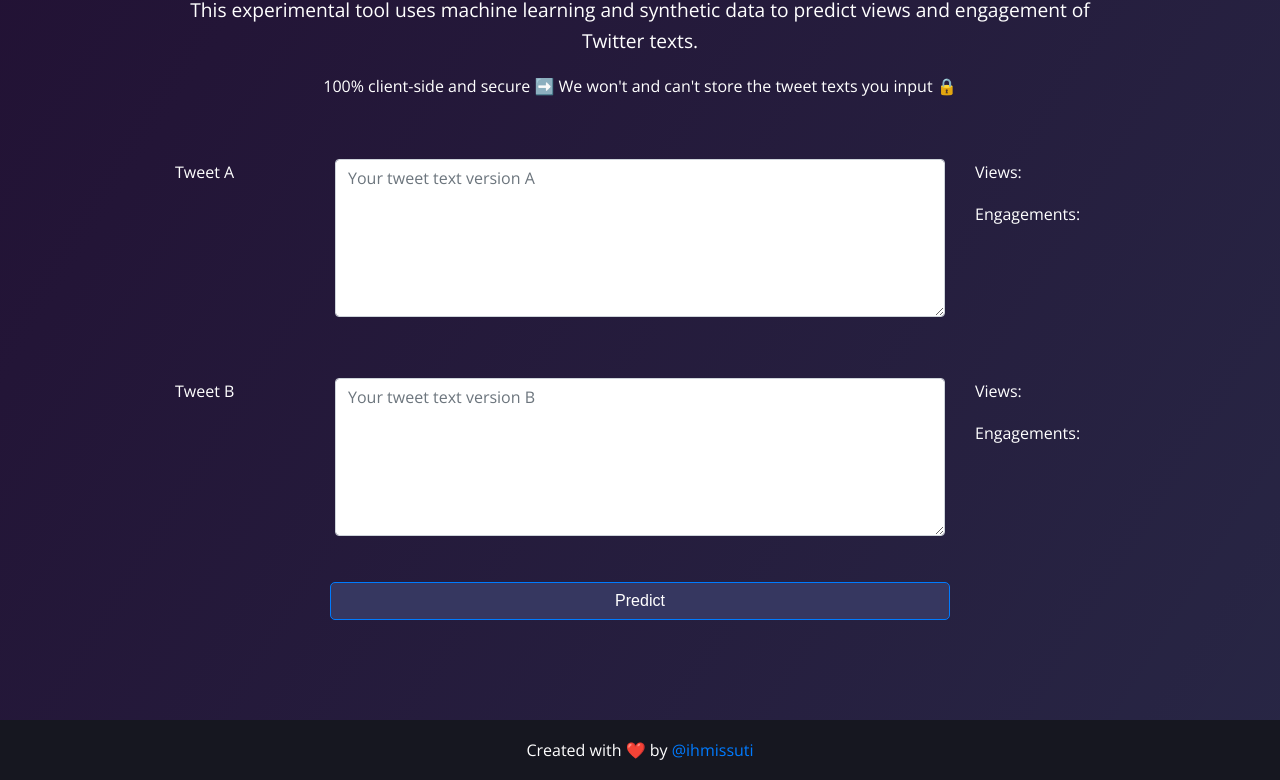
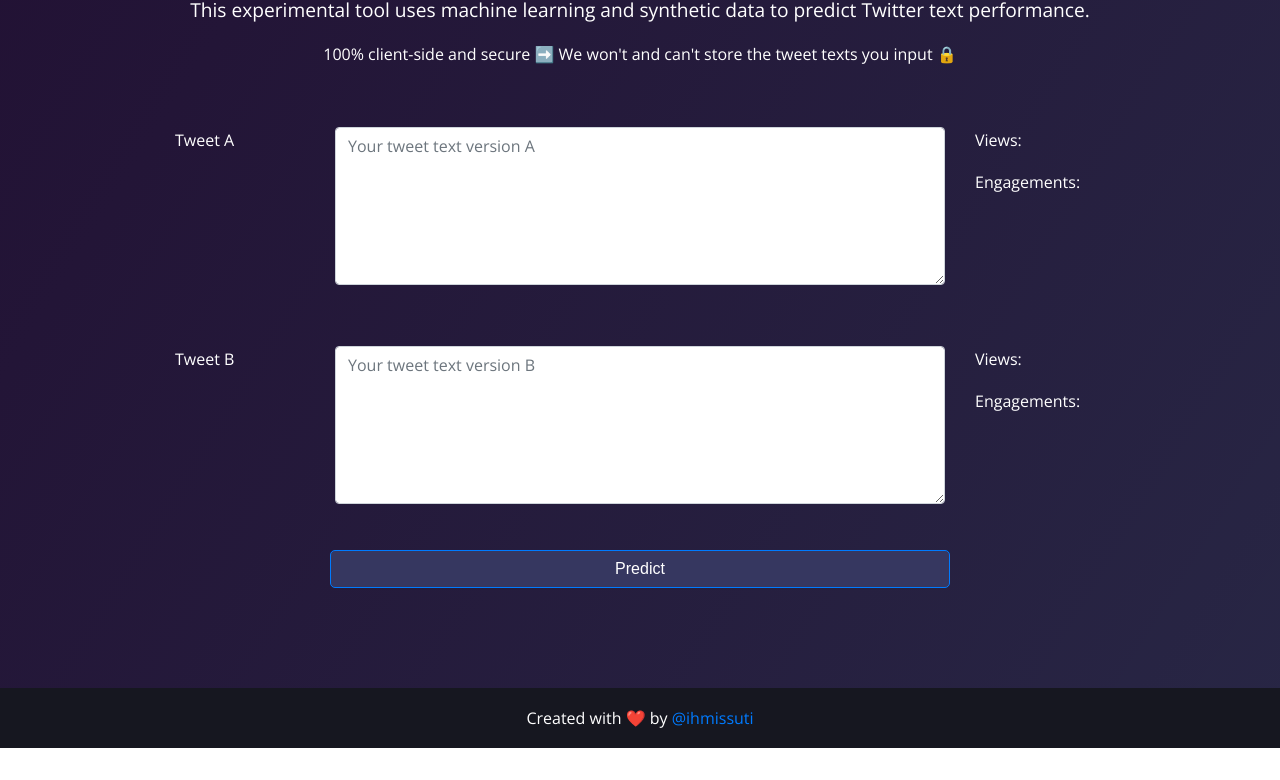
Before and after one commit to ihmissuti/whirrel, a website: page index.html in a window 1280 px wide. Shown: the part 198-978 px from the top of the page. After the commit the page ends 946 px from the top, so only its background shows below. Drawn offline with nearby package versions, Linux system fonts and the light colour scheme.

```diff
--- a/index.html
+++ b/index.html
@@ -38,7 +38,7 @@
     <div class="container">
       <div class="mt1">
          <h1>A/B Test Your Tweets with AI</h1>
-         <p style="font-size: 1.2rem;">This experimental tool uses machine learning and synthetic data to predict views and engagement of Twitter texts.</p> <p>100% client-side and secure ➡️ We won't and can't store the tweet texts you input 🔒</p>
+         <p style="font-size: 1.2rem;">This experimental tool uses machine learning and synthetic data to predict Twitter text performance.</p> <p>100% client-side and secure ➡️ We won't and can't store the tweet texts you input 🔒</p>
         <!-- <a style="font-weight: 900; color: #f8dff8;" href="" target="_blank">Read more &raquo;</a>  -->
       </div>
 
```
